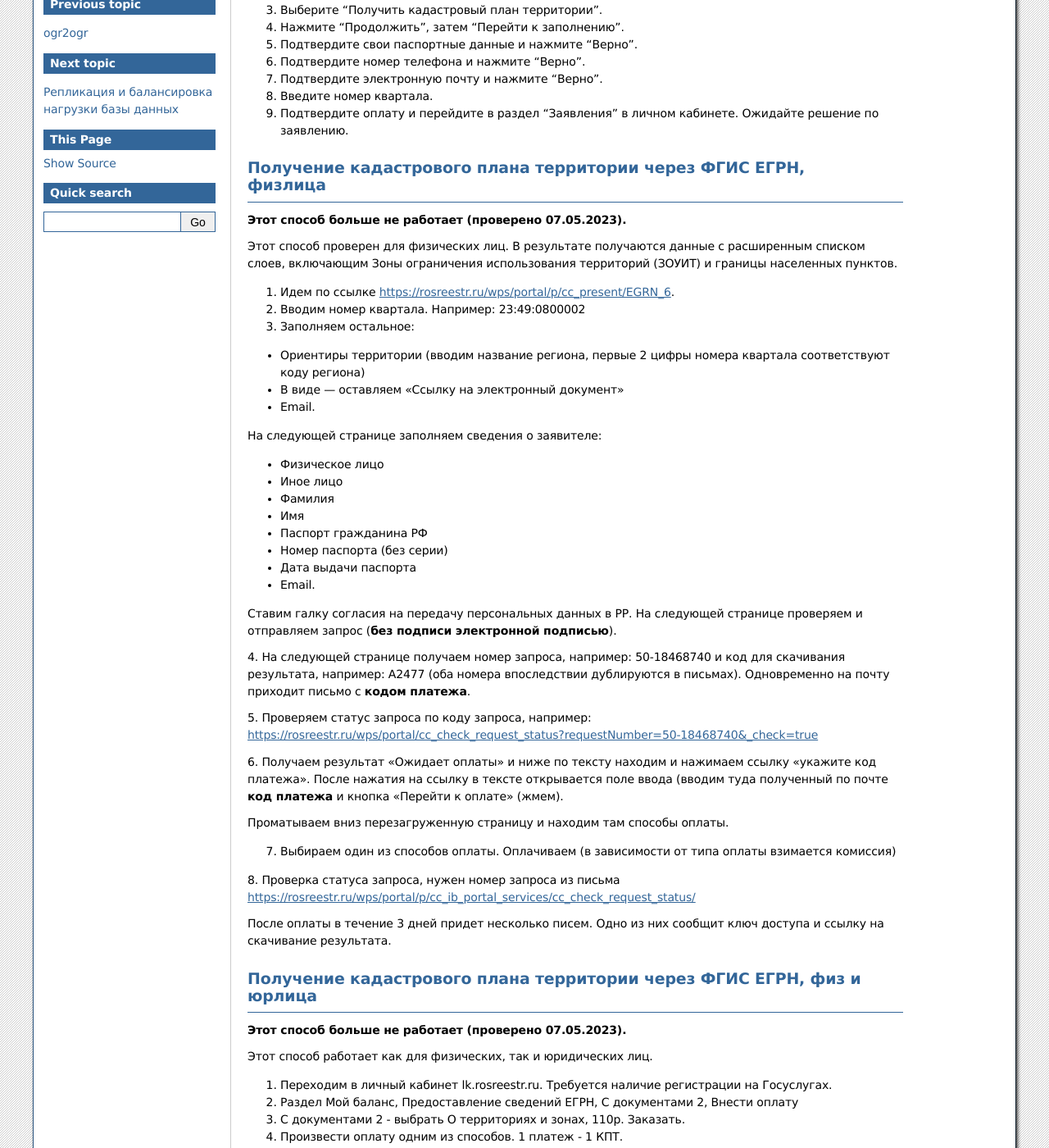
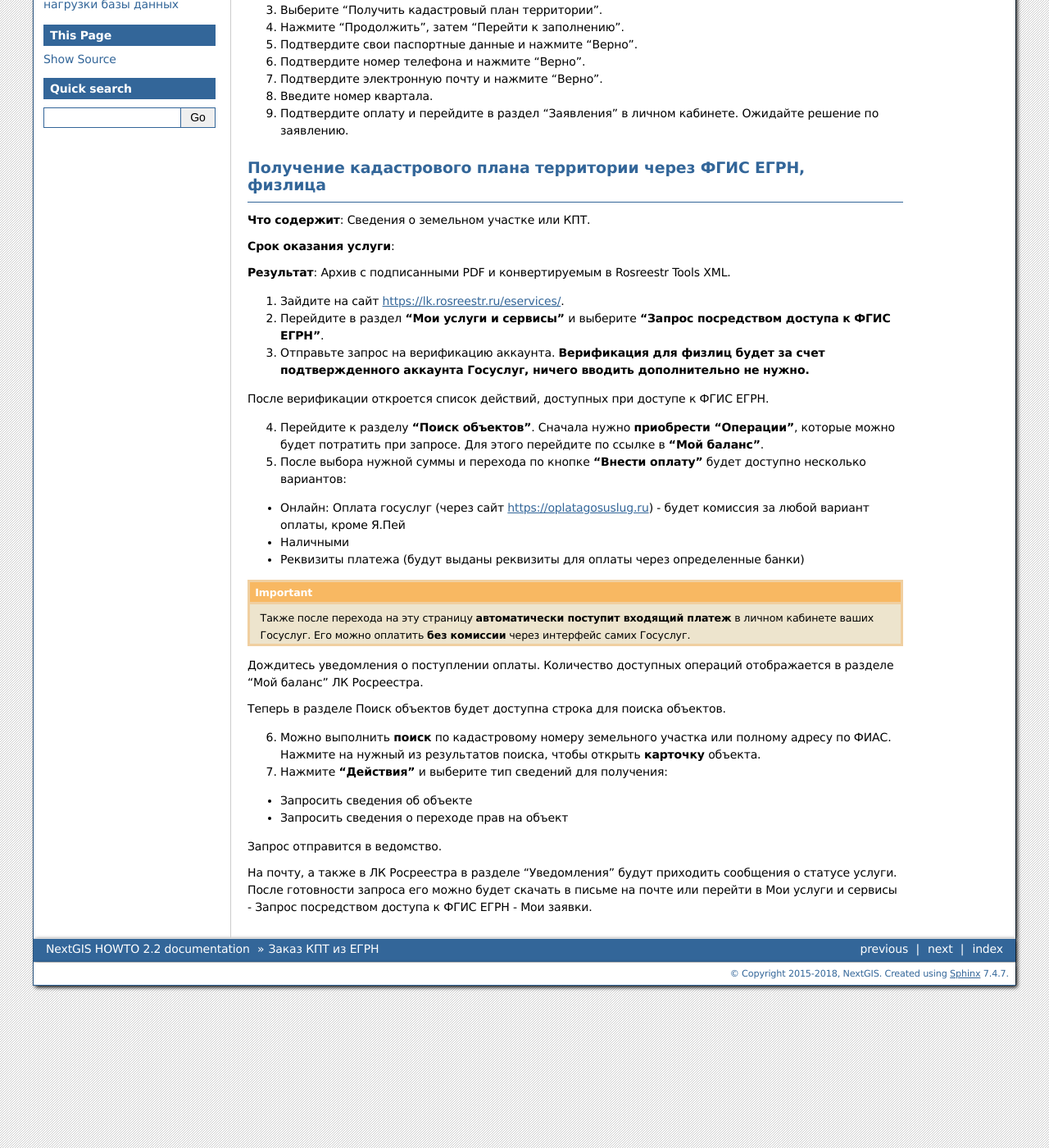
Before and after one commit to nextgis/docs_howto, a Sphinx documentation site: the page built from source/egrn_source.rst, in a window 1280 px wide and 1400 px high, scrolled down 360 px. Shown: the whole window at 82% size. Built offline with Sphinx 7.4.7, drawn with Linux system fonts in a browser that asks for light colours; formulas are drawn with MathJax 3; pages that are not in the unit, such as notebooks, are missing from menus; some of the changed text lies outside the part shown.

Commit message:
Update egrn_source.rst
Update process

```diff
--- a/source/egrn_source.rst
+++ b/source/egrn_source.rst
@@ -33,109 +33,41 @@
 Получение кадастрового плана территории через ФГИС ЕГРН, физлица
 ----------------------------------------------------------------
 
-**Этот способ больше не работает (проверено 07.05.2023).**
+**Что содержит**:
+Сведения о земельном участке или КПТ.
 
-Этот способ проверен для физических  лиц. В результате получаются данные с расширенным списком слоев, включающим Зоны ограничения использования территорий (ЗОУИТ) и границы населенных пунктов.
-
-1. Идем по ссылке https://rosreestr.ru/wps/portal/p/cc_present/EGRN_6.
-
-2. Вводим номер квартала. Например: 23:49:0800002
-
-3. Заполняем остальное:
-
-* Ориентиры территории (вводим название региона, первые 2 цифры номера квартала соответствуют коду региона)
-* В виде — оставляем «Ссылку на электронный документ»
-* Email.
-
-На следующей странице заполняем сведения о заявителе:
-
-* Физическое лицо
-* Иное лицо
-* Фамилия
-* Имя
-* Паспорт гражданина РФ
-* Номер паспорта (без серии)
-* Дата выдачи паспорта
-* Email.
-
-Ставим галку согласия на передачу персональных данных в РР. На следующей странице проверяем и отправляем запрос
-(**без подписи электронной подписью**).
-
-4. На следующей странице получаем номер запроса, например: 50-18468740 и код для скачивания результата, например:
-A2477 (оба номера впоследствии дублируются в письмах). Одновременно на почту приходит письмо с **кодом платежа**.
-
-5. Проверяем статус запроса по коду запроса, например:
-https://rosreestr.ru/wps/portal/cc_check_request_status?requestNumber=50-18468740&_check=true
-
-6. Получаем результат «Ожидает оплаты» и ниже по тексту находим и нажимаем ссылку «укажите код платежа».
-После нажатия на ссылку в тексте открывается поле ввода (вводим туда полученный по почте **код платежа** и кнопка «Перейти к оплате» (жмем).
-
-Проматываем вниз перезагруженную страницу и находим там способы оплаты.
-
-7. Выбираем один из способов оплаты. Оплачиваем (в зависимости от типа оплаты взимается комиссия)
-
-8. Проверка статуса запроса, нужен номер запроса из письма
-https://rosreestr.ru/wps/portal/p/cc_ib_portal_services/cc_check_request_status/
-
-После оплаты в течение 3 дней придет несколько писем. Одно из них сообщит ключ доступа и ссылку на скачивание результата.
-
-Получение кадастрового плана территории через ФГИС ЕГРН, физ и юрлица
----------------------------------------------------------------------
-
-**Этот способ больше не работает (проверено 07.05.2023).**
-
-Этот способ работает как для физических, так и юридических лиц.
-
-1. Переходим в личный кабинет lk.rosreestr.ru. Требуется наличие регистрации на Госуслугах.
-
-2. Раздел Мой баланс, Предоставление сведений ЕГРН, С документами 2, Внести оплату
-
-3. С документами 2 - выбрать О территориях и зонах, 110р. Заказать.
-
-4. Произвести оплату одним из способов. 1 платеж - 1 КПТ.
-
-5. Дождаться поступления платежей. В разделе Мой баланс должны появиться операции.
-
-6. Перейти в раздел Мои ключи, скопировать ключ.
-
-7. Перейти по ссылке https://rosreestr.ru/wps/portal/p/cc_present/ir_egrn
-
-8. Ввести ключ
-
-9. Открыть раздел Поиск объектов недвижимости. Ввести:
-
-* Номер кадастрового квартала
-* Регион
-* Нажать найти
-
-10. В найденном списке выбрать найденный квартал, подтвердить заказ.
-
-11. Дождаться появления результата в списке результатов.
+**Срок оказания услуги**:
 
 
-Получение кадастрового плана территории через spv.kadastr.ru
-------------------------------------------------------------
+**Результат**:
+Архив с подписанными PDF и конвертируемым в Rosreestr Tools XML.
 
-**Этот способ больше не работает (проверено 07.05.2023).**
+1. Зайдите на сайт https://lk.rosreestr.ru/eservices/.
+2. Перейдите в раздел **“Мои услуги и сервисы”** и выберите **“Запрос посредством доступа к ФГИС ЕГРН”**.
+3. Отправьте запрос на верификацию аккаунта. **Верификация для физлиц будет за счет подтвержденного аккаунта Госуслуг, ничего вводить дополнительно не нужно.**
 
-1. **Регионы, для которых доступен этот способ заказа данных**
+После верификации откроется список действий, доступных при доступе к ФГИС ЕГРН.
 
-Москва
+4. Перейдите к разделу **“Поиск объектов”**. Сначала нужно **приобрести “Операции”**, которые можно будет потратить при запросе. Для этого перейдите по ссылке в **"Мой баланс"**.
+5. После выбора нужной суммы и перехода по кнопке **“Внести оплату”** будет доступно несколько вариантов:
 
-Автономные округа/области: Ненецкий, Чукотский, Ханты-Мансийский, Ямало-Ненецкий, Еврейская.
-Республики: Адыгея, Алтай, Бурятия, Дагестан, Кабардино-Балкарская, Калмыкия, Карелия, Коми, Марий Эл, Мордовия, Якутия, Северная Осетия, Тыва,
-Хакасия, Чечня, Чувашия, Башкортостан.
+* Онлайн: Оплата госуслуг (через сайт https://oplatagosuslug.ru) - будет комиссия за любой вариант оплаты, кроме Я.Пей
+* Наличными
+* Реквизиты платежа (будут выданы реквизиты для оплаты через определенные банки)
 
-Края: Красноярский, Хабаровский, Забайкальский.
+.. important:: Также после перехода на эту страницу **автоматически поступит входящий платеж** в личном кабинете ваших Госуслуг. Его можно оплатить **без комиссии** через интерфейс самих Госуслуг.
 
-Области: Архангельская, Астраханская, Брянская, Волгоградская, Воронежская, Ивановская, Иркутская, Калининградская, Калужская, Камчатский край, Костромская, Курганская, Липецкая, Магаданская, Московская, Мурманская, Нижегородская, Новгородская, Новосибирская, Омская, Орловская, Пензенская, Пермский, Псковская, Рязанская, Сахалинская,
-Смоленская, Тамбовская, Тверская, Томская, Тюменская, Ульяновская.
+Дождитесь уведомления о поступлении оплаты. Количество доступных операций отображается в разделе "Мой баланс" ЛК Росреестра.
 
-2. Перейти на https://spv.kadastr.ru/
-3. Заказ 1 КПТ - 350р + комиссия 5,25р (Если выбирать оплату банковской картой от Тинькофф, то комиссии нет). Есть возможность оплатить сразу несколько выписок
-4. После заказа приходит уведомление от spv@kadastr.ru с номером запроса
-5. **Важно!** Приходит счет на оплату от Госуслуг, <no-reply@gosuslugi.ru> - **Его не оплачивать!**
-6. Приходит сообщение о завершении обработки запроса от spv@kadastr.ru
-7. Итого время обработки - около 5 минут. Результат со всеми слоями (т.е. и ЗОУИТы и границы НП). Архив в той же папке
+Теперь в разделе Поиск объектов будет доступна строка для поиска объектов.
 
-Результат будет выглядеть `таким образом <https://demo.nextgis.ru/resource/4088/display?panel=info>`_.
+6. Можно выполнить **поиск** по кадастровому номеру земельного участка или полному адресу по ФИАС. Нажмите на нужный из результатов поиска, чтобы открыть **карточку** объекта.
+
+7. Нажмите **“Действия”** и выберите тип сведений для получения:
+
+* Запросить сведения об объекте
+* Запросить сведения о переходе прав на объект
+
+Запрос отправится в ведомство.
+
+На почту, а также в ЛК Росреестра в разделе “Уведомления” будут приходить сообщения о статусе услуги. После готовности запроса его можно будет скачать в письме на почте или перейти в Мои услуги и сервисы - Запрос посредством доступа к ФГИС ЕГРН - Мои заявки.
```
